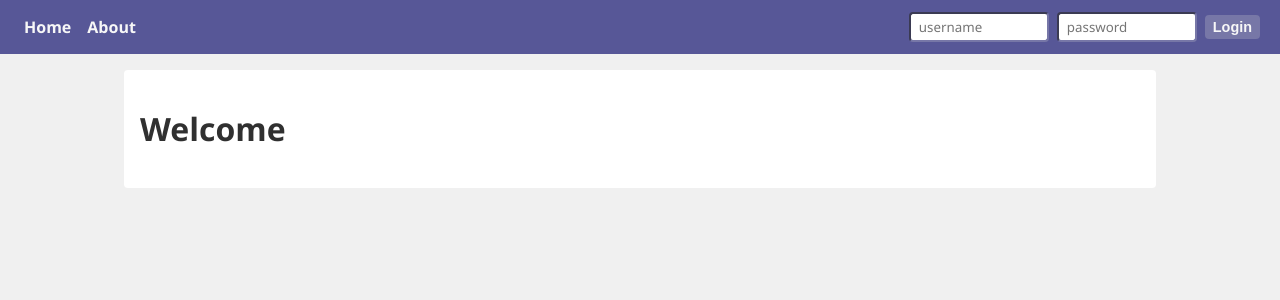
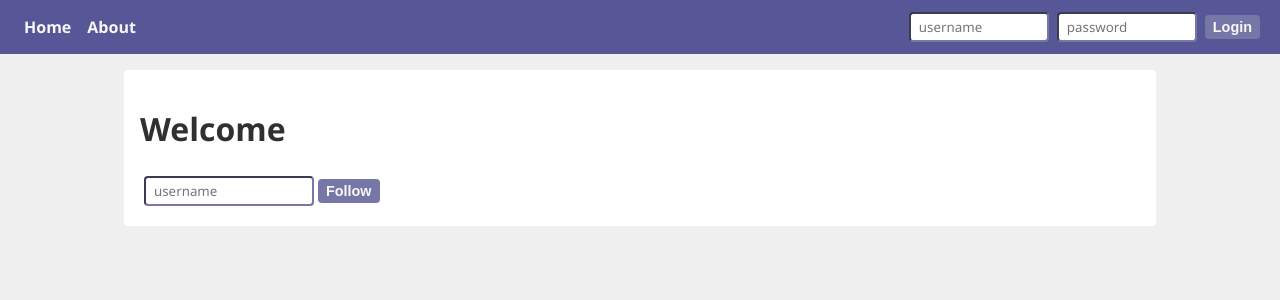
Before and after one commit to jbrunsting/transient, a Vue app in the folder frontend/: page /following in a window 1280 px wide. Shown: the top 300 px of the page. Built offline with nearby package versions, Linux system fonts and the light colour scheme; no server answers.

Commit message:
Create component to let you follow a user

```diff
--- /dev/null
+++ b/frontend/src/components/Follow.vue
@@ -0,0 +1,35 @@
+<template>
+  <div class="home">
+    <form @submit.prevent="follow">
+      <input placeholder="username" v-model="username">
+      <button type="submit">Follow</button>
+    </form>
+  </div>
+</template>
+
+<script>
+export default {
+    name: 'home',
+    data() {
+        return {
+            id: '',
+            username: '',
+            email: '',
+        };
+    },
+    props: { authenticated: Boolean },
+    methods: {
+        updateAuth() {
+            this.$emit('auth');
+        },
+    },
+    created() {
+        this.$http.getProtected('/api/followings')
+            .then((response) => {
+                console.log(response.data);
+            }).catch((e) => {
+                console.log(`Error ${JSON.stringify(e)}`);
+            });
+    },
+};
+</script>
--- a/frontend/src/views/Following.vue
+++ b/frontend/src/views/Following.vue
@@ -2,14 +2,16 @@
   <div class="following">
     <Nav v-on:auth="updateAuth()" :authenticated="authenticated"/>
     <div class="content">
-      <Following/>
+      <Followings/>
+      <Follow/>
     </div>
   </div>
 </template>
 
 <script>
 import Nav from '@/components/Nav.vue';
-import Following from '@/components/Following.vue';
+import Followings from '@/components/Followings.vue';
+import Follow from '@/components/Follow.vue';
 
 export default {
     name: 'following',
@@ -18,7 +20,8 @@ export default {
     },
     components: {
         Nav,
-        Following,
+        Followings,
+        Follow,
     },
     methods: {
         updateAuth() {
```
Also changed, not shown: frontend/src/components/Followings.vue (renamed from frontend/src/components/Following.vue).
